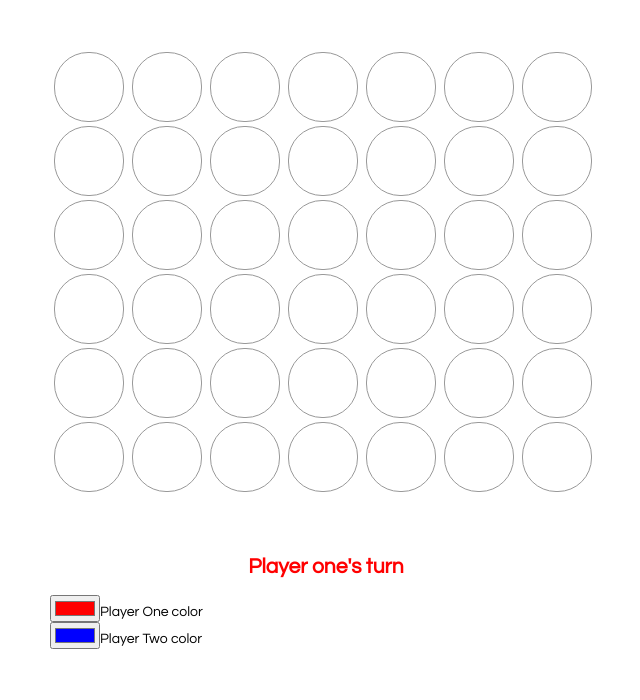
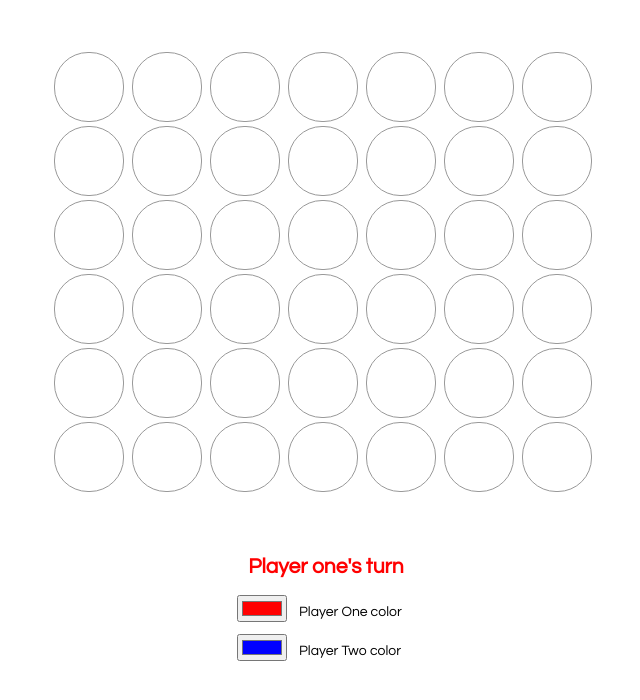
Before and after one commit to jmalk/four-in-a-row, a React app: page / in a window 1280 px wide. Shown: the whole page, without its empty margins (314-954 px from the left). Built offline with nearby package versions, Linux system fonts and the light colour scheme.

Commit message:
Style color pickers

```diff
--- a/src/components/ColorPicker.js
+++ b/src/components/ColorPicker.js
@@ -3,9 +3,10 @@ import PropTypes from "prop-types";
 
 function ColorPicker({ name, value, onChange, label }) {
   return (
-    <div>
+    <div className="color-picker">
       <input
         type="color"
+        className="color-picker-input"
         id={name}
         name={name}
         value={value}
--- a/src/index.css
+++ b/src/index.css
@@ -66,3 +66,12 @@ body {
 .winner-announce {
   padding-top: 152px;
 }
+
+.color-picker {
+  width: 178px;
+  margin: 12px auto;
+}
+
+.color-picker-input {
+  margin-right: 12px;
+}
```
